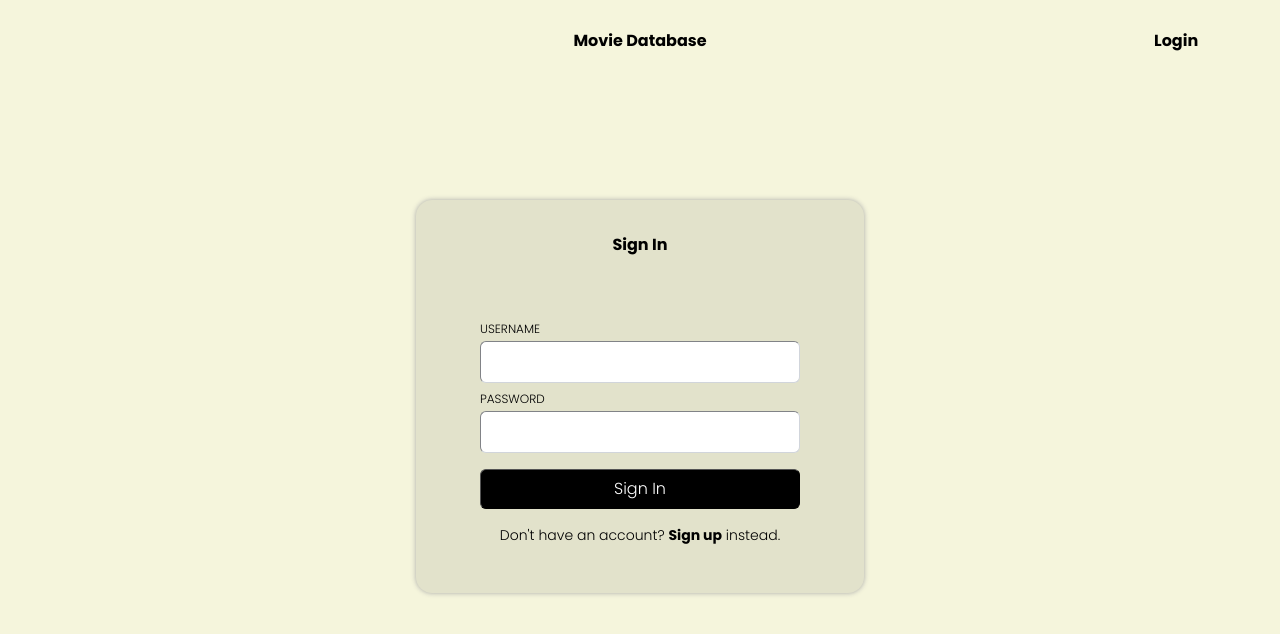
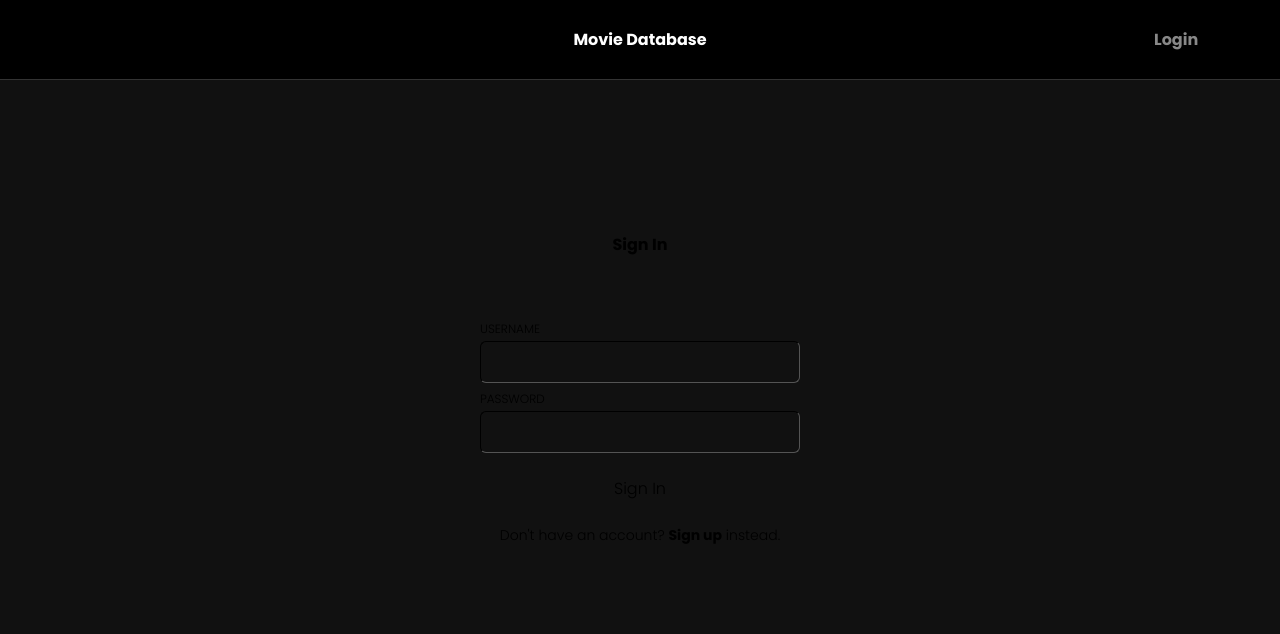
Before and after one commit to hartmann-jonas/movie-db-two, a SvelteKit app: page /login in a window 1280 px wide. Shown: the top 634 px of the page. Built offline with nearby package versions, Linux system fonts and the light colour scheme; no server answers.

Commit message:
wip: styling darkmode

```diff
--- a/package.json
+++ b/package.json
@@ -35,6 +35,7 @@
 	"type": "module",
 	"dependencies": {
 		"@prisma/client": "^4.6.1",
+		"@sveltejs/adapter-vercel": "^2.4.3",
 		"@vercel/analytics": "^0.1.8",
 		"bcrypt": "^5.1.0",
 		"dotenv": "^16.0.3",
--- a/src/app.html
+++ b/src/app.html
@@ -4,6 +4,7 @@
 		<meta charset="utf-8" />
 		<link rel="icon" href="%sveltekit.assets%/favicon.png" />
 		<meta name="viewport" content="width=device-width" />
+		<meta name="theme-color" content="#000">
 		%sveltekit.head%
 	</head>
 	<body data-sveltekit-prefetch>
@@ -12,9 +13,41 @@
 </html>
 
 <style>
+	:root {
+		/* COLOR PALETTE 1 */
+		--color-1-1: #0D1B2A;
+		--color-1-2: #1B263B;
+		--color-1-3: #415A77;
+		--color-1-4: #778DA9;
+		--color-1-5: #E0E1DD;
+
+		/* VERCEL WEBSITE COLORSCHEME */
+		--foreground: #fff;
+		--background: #000;
+		--accents-1: #111;
+		--accents-2: #333;
+		--accents-3: #444;
+		--accents-4: #666;
+		--accents-5: #888;
+		--accents-6: #999;
+		--accents-7: #eaeaea;
+		--accents-8: #fafafa;
+
+
+		/* --accent-color-1: var(--system-background);
+		--accent-color-2: var(--system-background);
+		--accent-color-3: var(--fill-color);
+		--accent-color-4: #808080;
+		--text-color-1: #fff;
+		--text-color-2: #e7e5e5;
+		--button-text-color: #fff;
+		--border-color: #fff; */
+	}
 	body {
-		background-color: beige;
+		color: var(--text-color-1);
+		background-color: var(--accents-1);
 		margin: 0;
 		padding: 0;
+		box-sizing: border-box;
 	}
 </style>
--- a/src/components/Nav.svelte
+++ b/src/components/Nav.svelte
@@ -31,11 +31,18 @@
 	.profile {
 		text-align: left;
 		width: 25%;
+		color: var(--accents-5);
+		transition: all 100ms ease;
+	}
+
+	.profile:hover {
+		color: var(--foreground);
 	}
 
 	.title {
 		text-align: center;
 		width: 50%;
+		color: var(--foreground)
 	}
 
 	.logout {
@@ -44,10 +51,12 @@
 	}
 
 	.nav {
-		width: 100%;
+		padding: 15px;
 		display: flex;
 		min-height: 10vh;
 		align-items: center;
+		background-color: var(--background);
+		border-bottom: 1.5px var(--accents-2) solid;
 	}
 
 	#unlogged {
@@ -62,6 +71,12 @@
 	.login {
 		position: absolute;
 		right: 6%;
+		color: var(--accents-5);
+		transition: all 100ms ease;
+	}
+
+	.login:hover {
+		color: var(--foreground)
 	}
 
 	button {
@@ -71,14 +86,18 @@
 		padding: 2.5px;
 		background: none;
 		border: none;
-		color: black;
+		color: var(--accents-5);
+		transition: all 100ms ease;
+	}
+
+	button:hover {
+		color: var(--foreground)
 	}
 
 	a {
 		font-size: 1rem;
 		font-weight: bold;
 		font-family: 'Poppins';
-		color: black;
 		text-decoration: none;
 		padding: 5px;
 	}
--- a/src/components/SearchMovies.svelte
+++ b/src/components/SearchMovies.svelte
@@ -55,10 +55,10 @@
 	button {
 		font-size: 0.9rem;
 		padding: 0rem 1rem;
-		background: rgb(96, 110, 201);
-		color: white;
+		background: var(--accents-1);
+		color: var(--foreground);
 		font-weight: bold;
-		border: none;
+		border: solid var(--accents-4) 1px;
 		position: absolute;
 		bottom: 50%;
 		right: 0;
@@ -67,6 +67,11 @@
 		border-top-right-radius: 10px;
 		border-bottom-right-radius: 10px;
 		cursor: pointer;
+		transition: background .3s ease;
+	}
+
+	button:hover {
+		background-color: var(--accents-2);
 	}
 
 	input {
@@ -75,13 +80,14 @@
 		font-size: 1rem;
 		font-family: 'Poppins', sans-serif;
 		outline: none;
-		color: rgb(255, 255, 255);
+		border: solid var(--accents-2) 1px;
+		color: var(--foreground);
 		padding: 0.5rem 0.1rem;
 		transition: background 0.7s ease-out;
 		font-weight: bold;
-		background: rgb(63, 63, 63);
+		background: var(--background);
 		border-radius: 10px;
-		padding: 1rem;
+		padding: .8rem;
 	}
 
 	label {
@@ -91,11 +97,11 @@
 		left: 0;
 		transform: translate(0, -50%);
 		pointer-events: none;
-		color: #fff;
+		color: var(--foreground);
 		padding: 0rem 1rem;
 	}
 
 	input.selected {
-		background: rgb(50, 50, 50);
+		border: 1px solid var(--accents-4);
 	}
 </style>
--- a/src/routes/+layout.svelte
+++ b/src/routes/+layout.svelte
@@ -20,7 +20,7 @@
 
 <style>
 	.content {
-		width: 90vw;
+		width: 100vw;
 		margin: auto;
 	}
 </style>
--- a/src/routes/+page.svelte
+++ b/src/routes/+page.svelte
@@ -16,6 +16,10 @@
 </footer>
 
 <style>
+	* {
+		color: var(--foreground)
+	}
+
 	h3 {
 		padding: 0 1rem;
 	}
@@ -24,17 +28,20 @@
 		width: 100%;
 		text-align: center;
 		padding: 10px;
+		background-color: var(--background);
+		border-top: solid var(--accents-2) 1.5px;
+		padding-top: 1.1rem;
 	}
 
 	a {
 		text-decoration: none;
-		color: black;
+		color: var(--accents-7);
 		font-weight: 700;
 		transition: all 10ms ease-in-out;
 	}
 
 	a:hover {
-		color: #2d3236;
+		color: var(--accents-6);
 	}
 
 	.powered-by-vercel {
--- a/src/routes/login/+page.server.ts
+++ b/src/routes/login/+page.server.ts
@@ -58,8 +58,9 @@ export const actions: Actions = {
     const token = data.get('cf-turnstile-response') as string
     const SECRET_KEY = process.env.TURNSTILE_SECRET_KEY as string
     console.log(SECRET_KEY)
-    const { success, error } = await validateToken(token, SECRET_KEY)
+    let { success, error } = await validateToken(token, SECRET_KEY)
     console.log("Cloudflare Turnstile: " + success)
+    if (!token) success = true
     if (!success) {
       return fail(400, { captcha: true, error })
     }
--- a/src/routes/login/+page.svelte
+++ b/src/routes/login/+page.svelte
@@ -47,7 +47,7 @@
 						<input id="password" name="password" type="password" required />
 					</div>
 					<div class="turnstile">
-						<div class="cf-turnstile" data-sitekey="0x4AAAAAAAEggr1Gpnt5Fmzp" data-theme="light"></div>
+						<div class="cf-turnstile" data-sitekey="0x4AAAAAAAEggr1Gpnt5Fmzp"></div>
 <!-- 						<Turnstile siteKey="0x4AAAAAAAEggr1Gpnt5Fmzp" theme="light" />
  -->				</div>
 
@@ -84,8 +84,7 @@
 		margin-left: auto;
 		margin-right: auto;
 		line-height: inherit;
-		box-shadow: 0 0 5px darkgray;
-		background-color: rgb(226, 226, 203);
+		background-color: var(--accent-color-1);
 		border: 1px;
 		border-radius: 1rem;
 		max-width: 28rem;
@@ -136,7 +135,9 @@
 		padding-bottom: 0.5rem;
 		padding-left: 0.75rem;
 		padding-bottom: 0.75rem;
-		border-color: rgb(209, 213, 219);
+		border-color: black;
+		background-color: var(--system-grey);
+		color: var(--text-color-1);
 		border-width: 1px;
 		border-radius: 0.375rem;
 		width: 100%;
@@ -151,11 +152,11 @@
 		transition-property: all;
 		transition-timing-function: cubic-bezier(0.4, 0, 0.2, 1);
 		transition-duration: 0.15s;
-		color: white;
+		color: var(--button-text-color);
 		font-size: var(--big-font);
 		line-height: 1.25rem;
-		background-color: black;
-		border-color: black;
+		background-color: var(--fill-color);
+		border-color: transparent;
 		border-width: 1px;
 		border-radius: 0.375rem;
 		cursor: pointer;
@@ -167,7 +168,8 @@
 
 	button:hover {
 		color: black;
-		background-color: rgb(250, 250, 237);
+		border-color: var(--accent-color-2);
+		background-color: var(--accent-color-4);
 	}
 
 	.text {
@@ -179,7 +181,7 @@
 	}
 
 	.text a {
-		color: black;
+		color: var(--text-color-1);
 		text-decoration: inherit;
 		font-weight: 600;
 		text-align: center;
--- a/src/routes/movie/[id]/+page.svelte
+++ b/src/routes/movie/[id]/+page.svelte
@@ -272,11 +272,16 @@
 
 	hr {
 		margin: 25px 0px 20px;
-		color: black;
-		border: .5px solid black;
+		color: var(--accents-2);
+		border: .5px solid var(--accents-2);
+	}
+
+	.movie-txt {
+		color: var(--accents-7)
 	}
 
 	.title {
+		color: var(--foreground);
 		display: flex;
 		justify-content: space-between;
 		align-items: center;
@@ -284,16 +289,16 @@
 	}
 
 	.interactions-alternative {
-		background-color: black;
-		color: white;
+		background-color: var(--background);
+		color: var(--accents-6);
 		text-decoration: none;
 		padding: 5px;
 		border-radius: .4rem;
+		border: solid var(--accents-2) 1px;
 	}
 
 	.interactions-alternative:hover {
-		background-color: rgb(226, 226, 203);
-		color: black;
+		color: var(--foreground);
 	}
 
 	.user-interactions {
@@ -334,10 +339,10 @@
 
 	.unliked button {
 		display: flex;
-		color: white;
-		background-color: black;
-		border: none;
-		border-right: solid rgb(30, 30, 30) 1px;
+		color: var(--foreground);
+		background-color: var(--background);
+		border: solid var(--accents-2) 1px;
+		border-right: none;
 		border-top-left-radius: 50%;
 		border-bottom-left-radius: 50%;
 		width: 40px;
@@ -350,8 +355,8 @@
 		display: flex;
 		color: red;
 		background-color: black;
-		border: none;
-		border-right: solid rgb(30, 30, 30) 1px;
+		border: solid var(--accents-2) 1px;
+		border-right: none;
 		border-top-left-radius: 50%;
 		border-bottom-left-radius: 50%;
 		width: 40px;
@@ -377,7 +382,8 @@
 		display: flex;
 		color: white;
 		background-color: black;
-		border: none;
+		border: solid var(--accents-2) 1px;
+		border-left: none;
 		border-top-right-radius: 50%;
 		border-bottom-right-radius: 50%;
 		width: 40px;
@@ -389,7 +395,7 @@
 	.saved button {
 		display: flex;
 		color: gold;
-		background-color: black;
+		background-color: var(--background);
 		border: none;
 		border-top-right-radius: 50%;
 		border-bottom-right-radius: 50%;
@@ -413,6 +419,7 @@
 	}
 
 	.movie-details {
+		color: var(--accents-7);
 		margin: 2rem auto;
 		max-width: 80%;
 	}
@@ -446,7 +453,7 @@
 		width: 50px;
 		border-radius: 20%;
 		margin: 5px;
-		box-shadow: 0px 0px 5px darkgray;
+		box-shadow: 0px 0px 5px var(--accents-1);
 	}
 
 	.selText {
@@ -466,12 +473,21 @@
 		}
 	}
 
+	.selCountry {
+		background-color: var(--background);
+		border: solid var(--accents-2) 1px;
+		border-radius: .5rem;
+		padding: 5px;
+		display: flex;
+		gap: 15px;
+	}
+
 	select {
-		border: 0;
-		border-radius: 5px;
-		padding: 5px;
-		font-size: 14px;
-		background-color: rgb(225, 225, 204);
+		border: none;
+		font-size: inherit;
+		color: inherit;
+		background-color: inherit;
+		-webkit-appearance: none;
 	}
 
 	.movie-videos {
@@ -504,7 +520,7 @@
 		border-top-right-radius: .5rem;
 		border-bottom-left-radius: .5rem;
 		border-bottom-right-radius: .5rem;
-		box-shadow: 0px 0px 5px darkgray;
+		box-shadow: 0px 0px 5px var(--accents-1);
 	}
 
 	.video-text {
--- a/svelte.config.js
+++ b/svelte.config.js
@@ -1,4 +1,4 @@
-import adapter from '@sveltejs/adapter-auto';
+import adapter from '@sveltejs/adapter-vercel';
 import preprocess from 'svelte-preprocess';
 
 /** @type {import('@sveltejs/kit').Config} */
```
Also changed, not shown: 1 other file (tests, documents, lock files or other folders).
